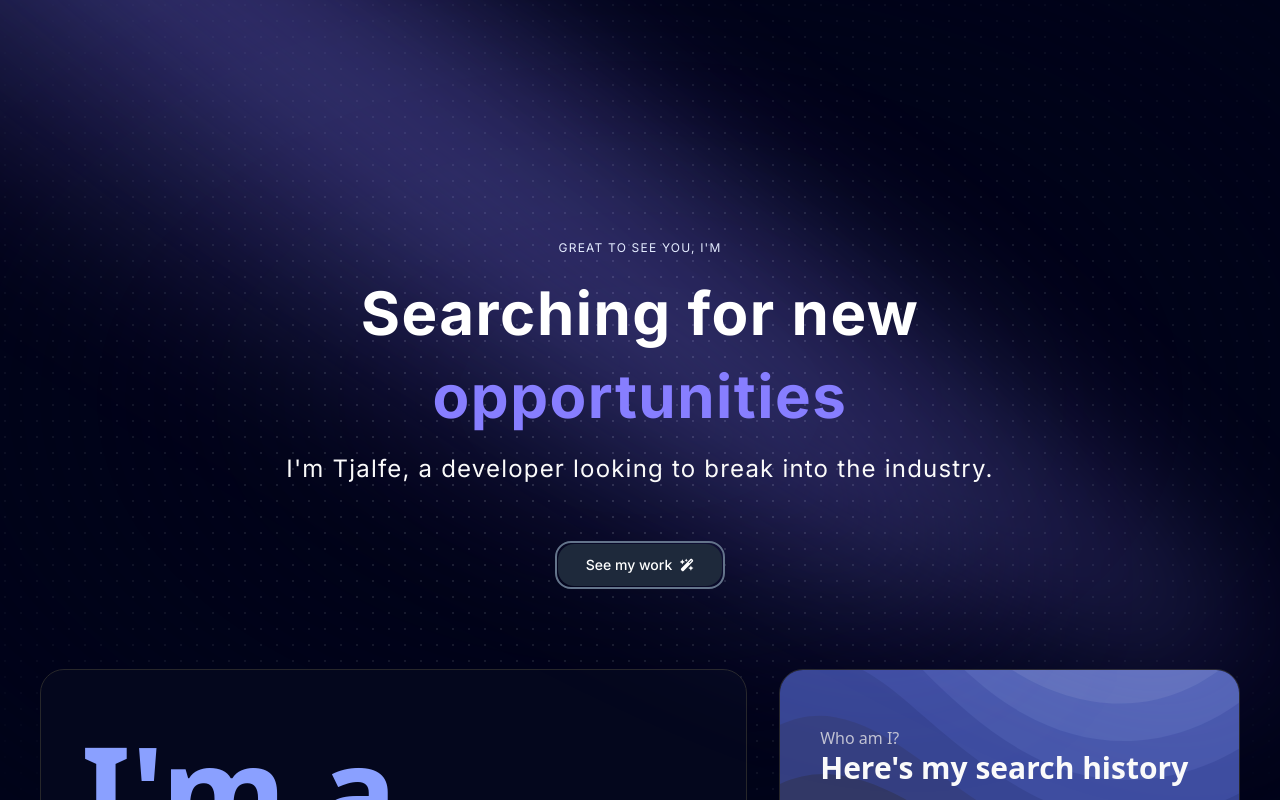
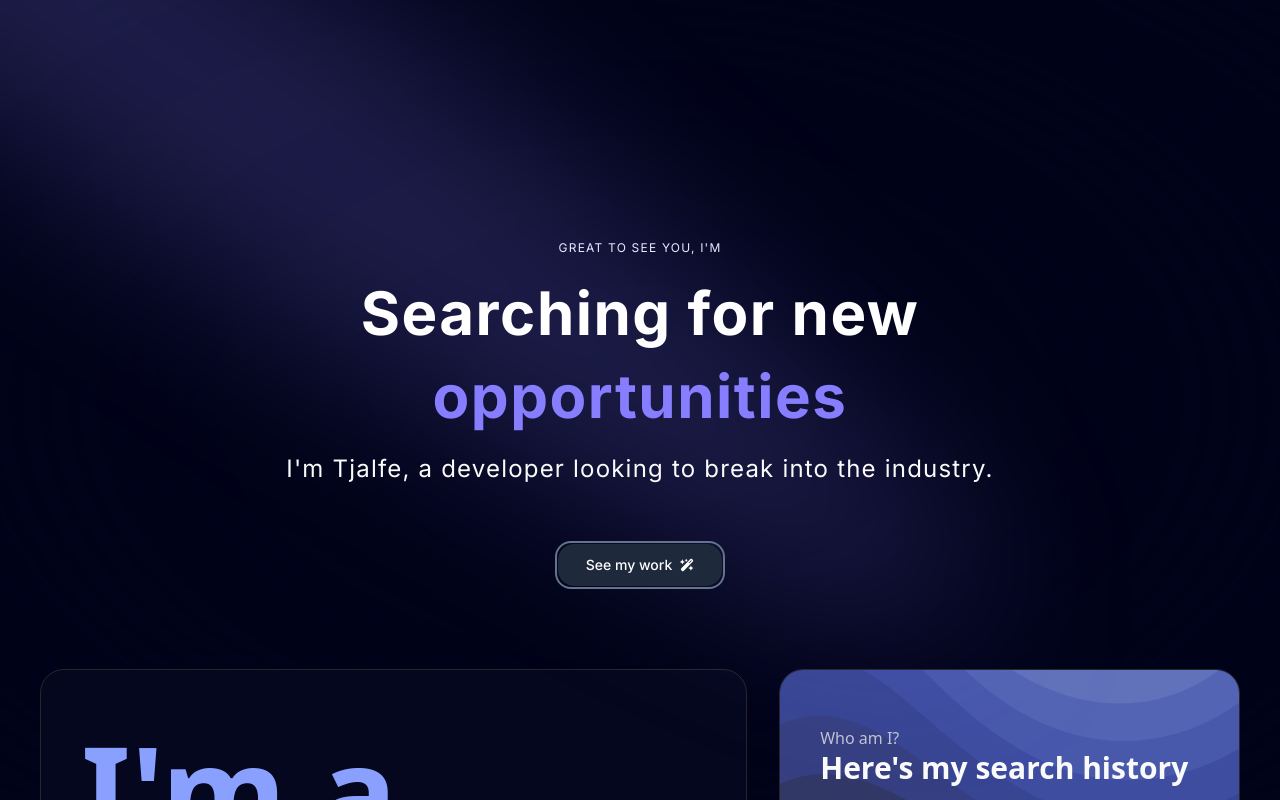
Before and after one commit to t-holmquist/portfolio, a Next.js app: page / in a window 1280 px wide. Shown: the top 800 px of the page. Built offline with nearby package versions, Linux system fonts and the light colour scheme.

Commit message:
removed dot grid from hero

```diff
--- a/components/Footer.tsx
+++ b/components/Footer.tsx
@@ -10,7 +10,7 @@ const Footer = () => {
 
   return (
     <footer className="w-full mb-[100px] md:mb-5 pb-10" id="contact">
-        <div className="flex flex-col items-center dark:bg-dot-white/[0.1]">
+        <div className="flex flex-col items-center dark:bg-dot-white/[0.2]">
             <BackgroundGradientDemo/>
             {/* Opacity hidden images reveal on hover - not visible on mobile */}
             <div id="right-hand" className="hidden lg:block opacity-0 w-40 h-40 ml-6 mt-20 self-start absolute z-50">
--- a/components/Hero.tsx
+++ b/components/Hero.tsx
@@ -10,11 +10,11 @@ const Hero = () => {
         <div className='pb-20 pt-20'>
         <Spotlight className='-top-40 -left-10 md:-left-32 md:-top-20 h-screen' fill='#877EFF'/>
         <Spotlight className='-top-10 -left-full h-[80vh] w-[50vw]' fill='white'/>
-        <Spotlight className='top-28 left-80 h-[80vh] w-[50vw]' fill='#877EFF'/>
+
         </div>
         {/* Grid background */}
         <div className="h-screen w-full dark:bg-black-100 bg-white
-         flex items-center justify-center absolute top-0 left-0 dark:bg-dot-white/[0.3]">
+         flex items-center justify-center absolute top-0 left-0">
             <div className="absolute pointer-events-none inset-0 flex items-center justify-center dark:bg-black-100 bg-white [mask-image:radial-gradient(ellipse_at_center,transparent_20%,black)]"/>
         </div>
 
```
